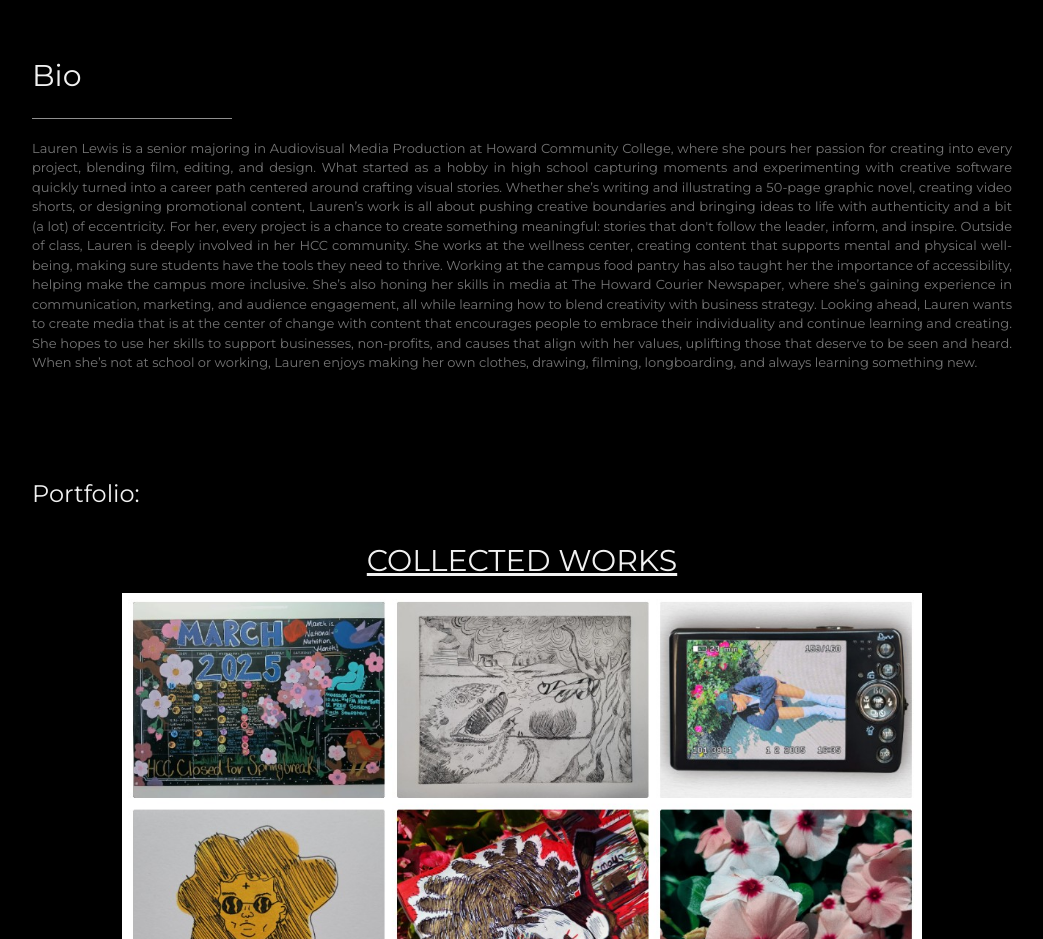
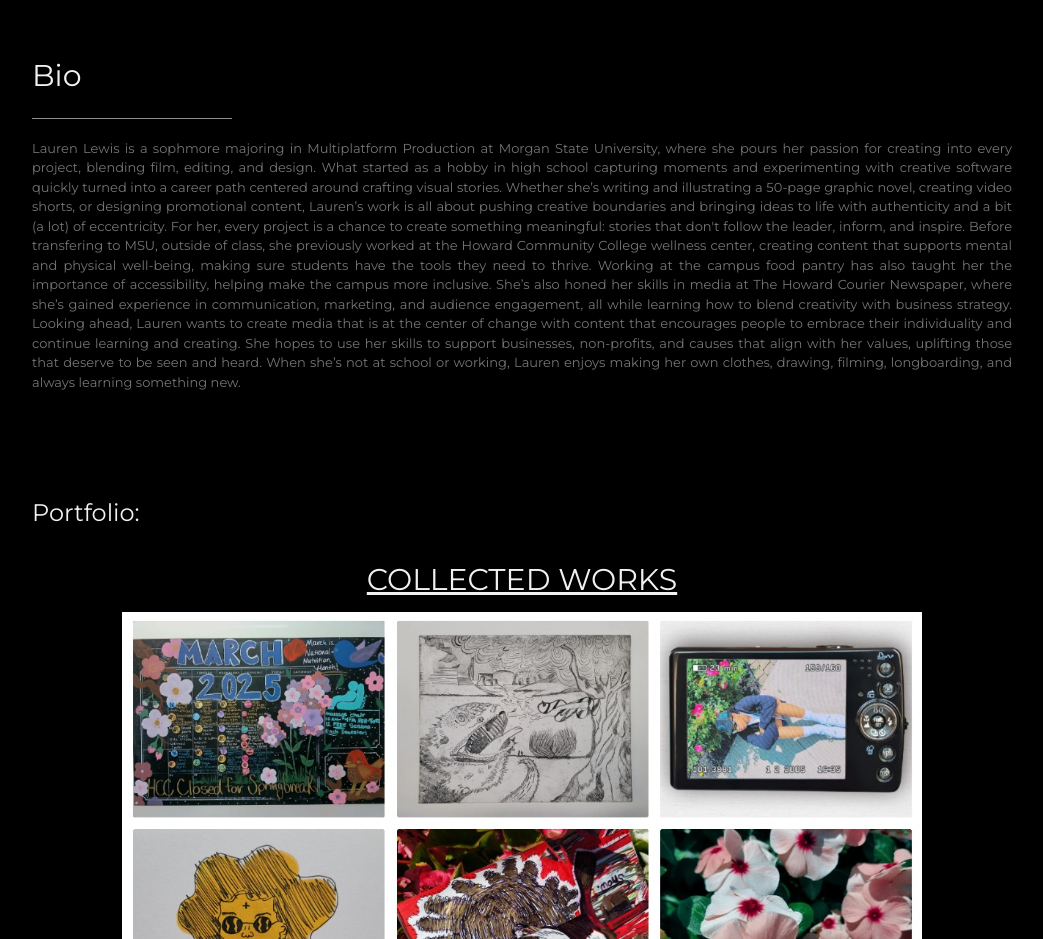
Before and after one commit to LLEWIS02/LLEWIS02.github.io, a plain HTML site: page index.html in a window 1280 px wide. Shown: the part 1080-2019 px from the top of the page, without its empty margins (178-1221 px from the left). Drawn offline with nearby package versions, Linux system fonts and the light colour scheme.

Commit message:
Update index.html

```diff
--- a/index.html
+++ b/index.html
@@ -62,7 +62,7 @@ body, h1,h2,h3,h4,h5,h6 {font-family: "Montserrat", sans-serif}
   <div class="w3-content w3-justify w3-text-grey w3-padding-64" id="about">
       <h2 class="w3-text-light-grey">Bio</h2>
     <hr style="width:200px" class="w3-opacity">
-  <p style="font-size: 13px;">  Lauren Lewis is a senior majoring in Audiovisual Media Production at Howard Community College,
+  <p style="font-size: 13px;">  Lauren Lewis is a sophmore majoring in Multiplatform Production at Morgan State University,
 where she pours her passion for creating into every project, blending film, editing, and design. What
 started as a hobby in high school capturing moments and experimenting with creative software quickly
 turned into a career path centered around crafting visual stories. Whether she’s writing and illustrating a
@@ -70,11 +70,11 @@ turned into a career path centered around crafting visual stories. Whether she
 about pushing creative boundaries and bringing ideas to life with authenticity and a bit (a lot) of
 eccentricity. For her, every project is a chance to create something meaningful: stories that don't follow
 the leader, inform, and inspire.
-Outside of class, Lauren is deeply involved in her HCC community. She works at the wellness center,
+Before transfering to MSU, outside of class, she previously worked at the Howard Community College wellness center,
 creating content that supports mental and physical well-being, making sure students have the tools they
 need to thrive. Working at the campus food pantry has also taught her the importance of accessibility,
-helping make the campus more inclusive. She’s also honing her skills in media at The Howard Courier
-Newspaper, where she’s gaining experience in communication, marketing, and audience engagement, all
+helping make the campus more inclusive. She’s also honed her skills in media at The Howard Courier
+Newspaper, where she’s gained experience in communication, marketing, and audience engagement, all
 while learning how to blend creativity with business strategy.
 Looking ahead, Lauren wants to create media that is at the center of change with content that encourages
 people to embrace their individuality and continue learning and creating. She hopes to use her skills to
```
